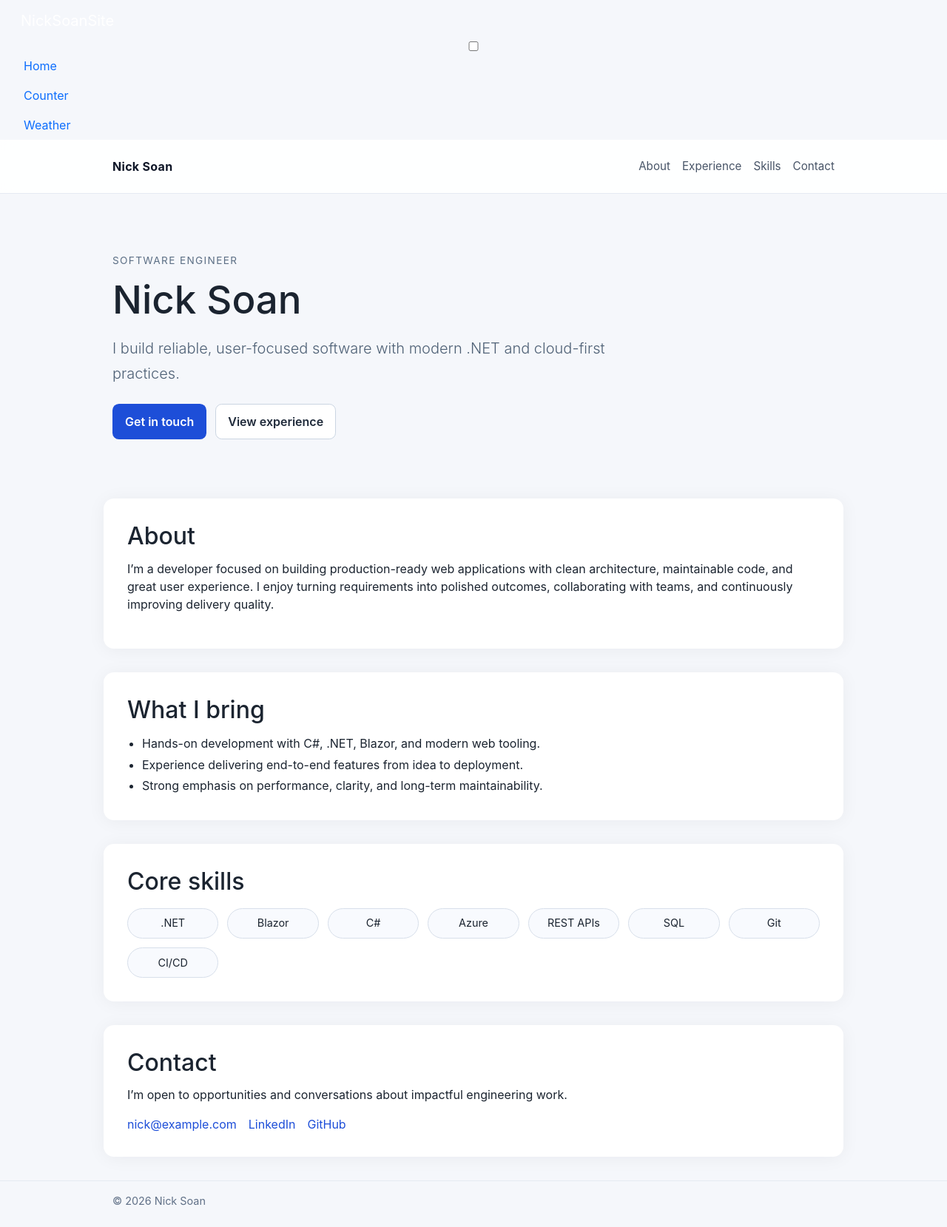
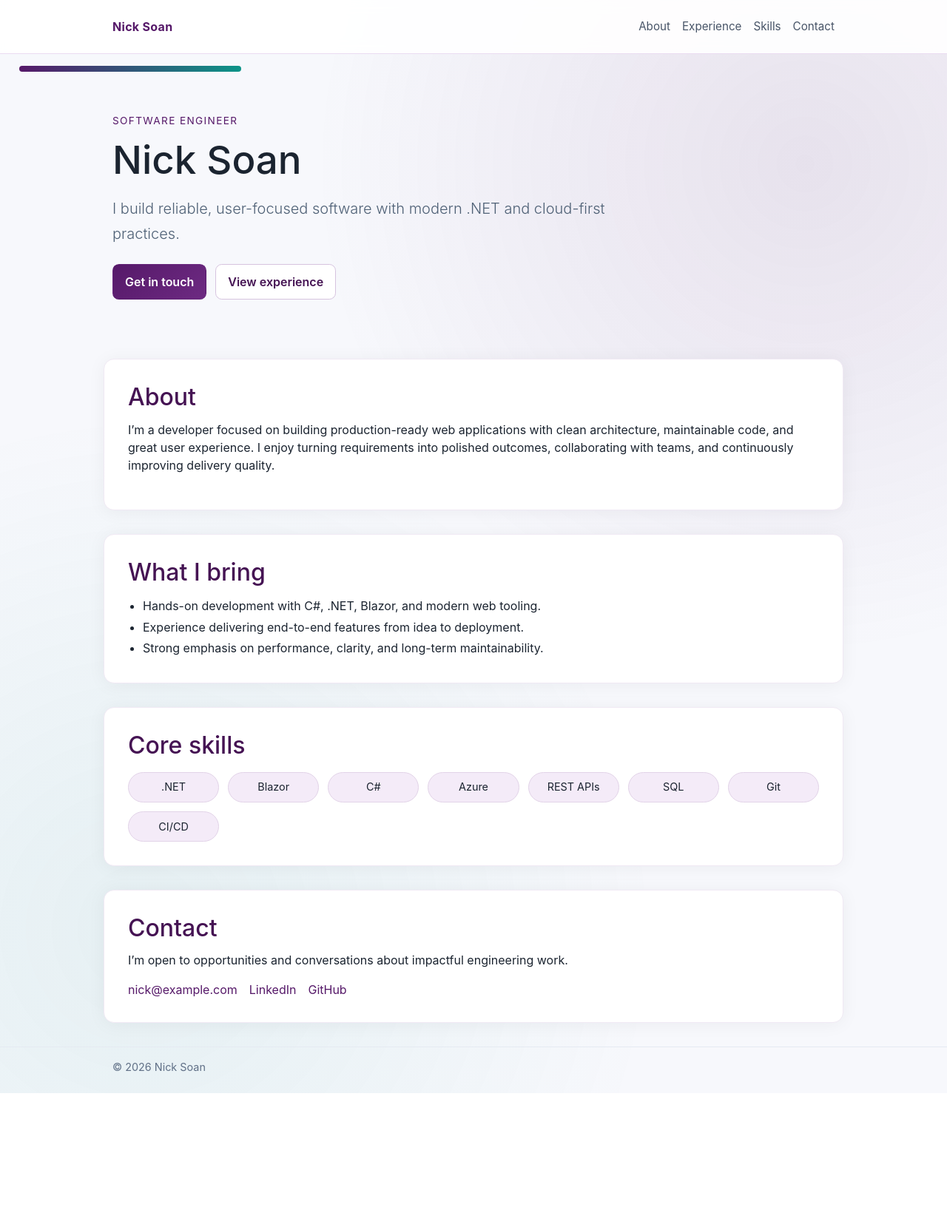
Before and after one commit to nicksoan/NickSoanSite, an ASP.NET Core app: page / in a window 1280 px wide. Shown: the whole page at 74% size. After the commit the page ends 1478 px from the top, so only its background shows below. Run offline with ASP.NET Core 8, Linux system fonts and the light colour scheme; style sheets or scripts are compiled from the project's sources.

Commit message:
feat: add personality-focused site styling with featured brand color
Agent-Logs-Url: https://github.com/nicksoan/NickSoanSite/sessions/16789ef1-2df8-4d41-b265-21d47eea6a05

Co-authored-by: nicksoan <234942+nicksoan@users.noreply.github.com>

```diff
--- a/NickSoanSite/Components/Layout/NavMenu.razor
+++ b/NickSoanSite/Components/Layout/NavMenu.razor
@@ -1,33 +1,3 @@
-<div class="top-row ps-3 navbar navbar-dark">
-    <div class="container-fluid">
-        <a class="navbar-brand" href="">NickSoanSite</a>
-    </div>
-</div>
-
-<input type="checkbox" title="Navigation menu" class="navbar-toggler" />
-
-<div class="nav-scrollable" onclick="document.querySelector('.navbar-toggler').click()">
-    <nav class="nav flex-column">
-        <div class="nav-item px-3">
-            <NavLink class="nav-link" href="" Match="NavLinkMatch.All">
-                <span class="bi bi-house-door-fill-nav-menu" aria-hidden="true"></span> Home
-            </NavLink>
-        </div>
-
-        <div class="nav-item px-3">
-            <NavLink class="nav-link" href="counter">
-                <span class="bi bi-plus-square-fill-nav-menu" aria-hidden="true"></span> Counter
-            </NavLink>
-        </div>
-
-        <div class="nav-item px-3">
-            <NavLink class="nav-link" href="weather">
-                <span class="bi bi-list-nested-nav-menu" aria-hidden="true"></span> Weather
-            </NavLink>
-        </div>
-    </nav>
-</div>
-
 <header class="site-header">
     <div class="container nav-wrap">
         <a class="brand" href="">Nick Soan</a>
--- a/NickSoanSite/Components/Layout/NavMenu.razor.css
+++ b/NickSoanSite/Components/Layout/NavMenu.razor.css
@@ -1,7 +1,7 @@
 .brand {
-    color: #0f1728;
+    color: #561969;
 }
 
 .brand:hover {
-    color: #1d4ed8;
+    color: #451353;
 }
--- a/NickSoanSite/wwwroot/app.css
+++ b/NickSoanSite/wwwroot/app.css
@@ -1,10 +1,22 @@
+:root {
+    --brand-feature: #561969;
+    --brand-feature-dark: #451353;
+    --brand-feature-soft: #f4ebf8;
+    --brand-support: #0d9488;
+    --text-strong: #1b2430;
+    --text-muted: #4e6075;
+}
+
 html,
 body {
     margin: 0;
     padding: 0;
     font-family: Inter, "Segoe UI", Roboto, Helvetica, Arial, sans-serif;
-    background: #f5f7fb;
-    color: #1b2430;
+    background:
+        radial-gradient(circle at 85% 15%, rgba(86, 25, 105, 0.1), transparent 40%),
+        radial-gradient(circle at 15% 85%, rgba(13, 148, 136, 0.08), transparent 42%),
+        #f7f8fc;
+    color: var(--text-strong);
 }
 
 a {
@@ -31,7 +43,7 @@ main {
     top: 0;
     background: rgba(255, 255, 255, 0.9);
     backdrop-filter: blur(8px);
-    border-bottom: 1px solid #e5eaf2;
+    border-bottom: 1px solid #eadcf1;
     z-index: 100;
 }
 
@@ -47,6 +59,7 @@ main {
     font-weight: 700;
     text-decoration: none;
     letter-spacing: 0.3px;
+    color: var(--brand-feature);
 }
 
 .site-nav {
@@ -62,11 +75,22 @@ main {
 }
 
 .site-nav a:hover {
-    color: #0f1728;
+    color: var(--brand-feature);
 }
 
 .hero {
     padding: 5rem 0 3rem;
+    position: relative;
+}
+
+.hero::before {
+    content: "";
+    position: absolute;
+    inset: 1rem auto auto 2%;
+    width: min(300px, 45vw);
+    height: 8px;
+    border-radius: 999px;
+    background: linear-gradient(90deg, var(--brand-feature), var(--brand-support));
 }
 
 .eyebrow {
@@ -74,7 +98,7 @@ main {
     font-size: 0.85rem;
     text-transform: uppercase;
     letter-spacing: 0.1em;
-    color: #5c6f85;
+    color: var(--brand-feature);
 }
 
 h1 {
@@ -86,7 +110,7 @@ h1 {
     margin-top: 1rem;
     max-width: 700px;
     line-height: 1.7;
-    color: #4e6075;
+    color: var(--text-muted);
 }
 
 .hero-actions {
@@ -106,18 +130,22 @@ h1 {
 }
 
 .btn-primary {
-    background: #1d4ed8;
+    background: linear-gradient(135deg, var(--brand-feature), #6d2a82);
     color: #fff;
 }
 
 .btn-primary:hover {
-    background: #1b44bd;
+    background: linear-gradient(135deg, var(--brand-feature-dark), #5b1f70);
 }
 
 .btn-outline {
-    border-color: #cad5e2;
-    color: #1f2a3a;
+    border-color: #d6c3df;
+    color: var(--brand-feature-dark);
     background: #fff;
+}
+
+.btn-outline:hover {
+    background: var(--brand-feature-soft);
 }
 
 .section {
@@ -126,11 +154,13 @@ h1 {
     border-radius: 14px;
     background: #fff;
     box-shadow: 0 2px 24px rgba(15, 23, 42, 0.05);
+    border: 1px solid #f0e9f4;
 }
 
 .section h2 {
     margin-top: 0;
     margin-bottom: 0.75rem;
+    color: var(--brand-feature-dark);
 }
 
 .highlights {
@@ -149,8 +179,8 @@ h1 {
 .skills-grid span {
     padding: 0.55rem 0.8rem;
     border-radius: 999px;
-    border: 1px solid #d7dfea;
-    background: #f8fafe;
+    border: 1px solid #e2d3e8;
+    background: var(--brand-feature-soft);
     text-align: center;
     font-size: 0.9rem;
 }
@@ -162,8 +192,13 @@ h1 {
 }
 
 .contact-links a {
-    color: #1d4ed8;
+    color: var(--brand-feature);
     text-decoration: none;
+}
+
+.contact-links a:hover {
+    color: var(--brand-feature-dark);
+    text-decoration: underline;
 }
 
 .site-footer {
```
